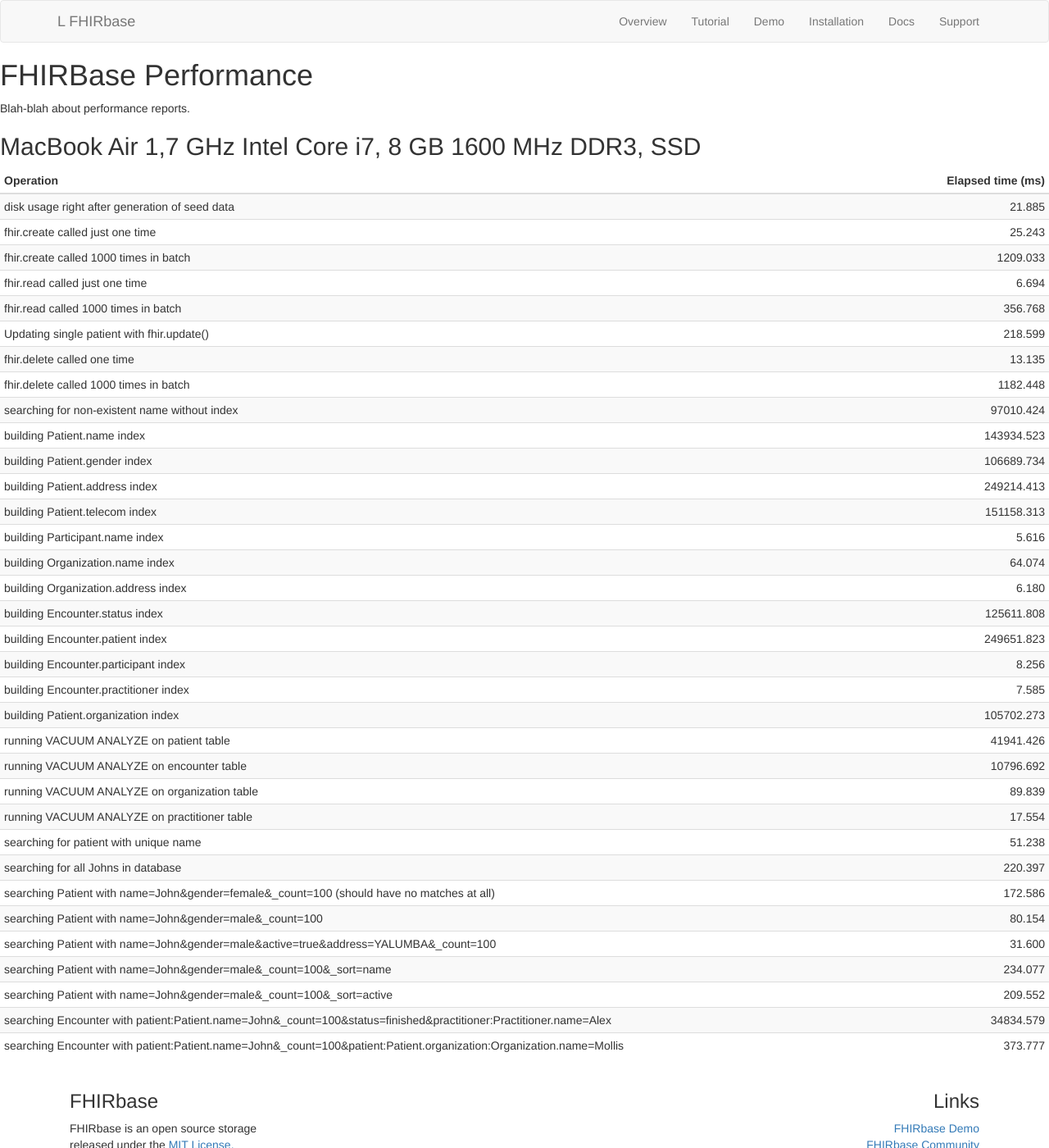
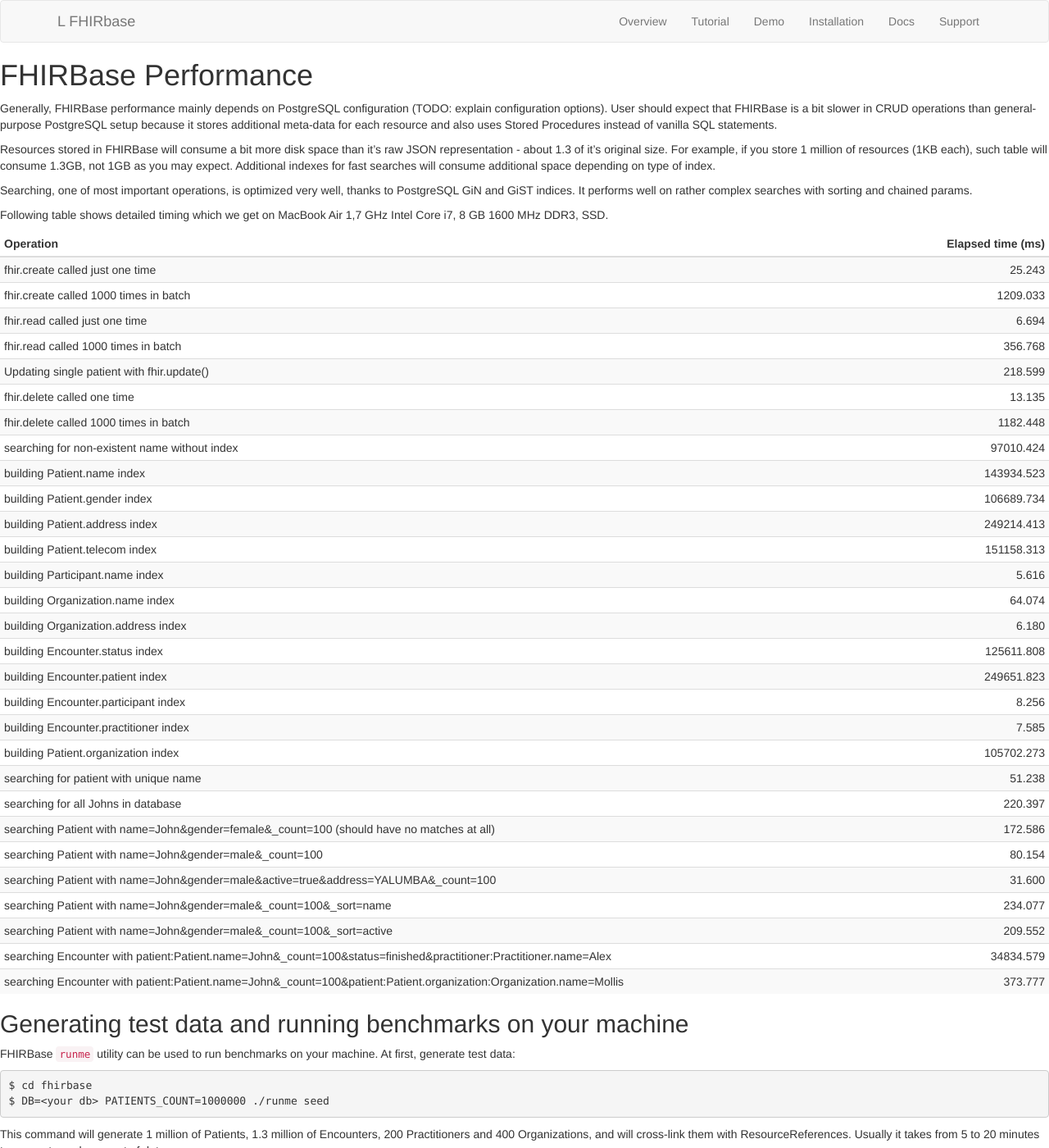
Before and after one commit to fhirbase/fhirbase.github.io, a Jekyll site: the page built from _docs/performance.md, in a window 1280 px wide and 1400 px high. Shown: the whole window at 82% size. Built offline with Jekyll 4.4.1, drawn with Linux system fonts in a browser that asks for light colours; nearby versions of some CDN libraries; library files that are not in the unit come from our copies; Markdown is read by kramdown in place of the engine named in the settings; comment, search, counter and statistics services are not loaded; some of the changed text lies outside the part shown.

Commit message:
performance section of documentation

```diff
--- a/_config.yml
+++ b/_config.yml
@@ -1,5 +1,5 @@
 name: FHIRbase
-markdown: kramdown
+markdown: pygments
 highlighter: rogue
 
 collections:
--- a/_docs/performance.md
+++ b/_docs/performance.md
@@ -7,13 +7,29 @@
 
 # FHIRBase Performance
 
-Blah-blah about performance reports.
+Generally, FHIRBase performance mainly depends on PostgreSQL
+configuration (TODO: explain configuration options). User should
+expect that FHIRBase is a bit slower in CRUD operations than
+general-purpose PostgreSQL setup because it stores additional
+meta-data for each resource and also uses Stored Procedures instead of
+vanilla SQL statements.
 
-## MacBook Air 1,7 GHz Intel Core i7, 8 GB 1600 MHz DDR3, SSD
+Resources stored in FHIRBase will consume a bit more disk space than
+it's raw JSON representation - about 1.3 of it's original size. For
+example, if you store 1 million of resources (1KB each), such table
+will consume 1.3GB, not 1GB as you may expect. Additional indexes for
+fast searches will consume additional space depending on type of
+index.
+
+Searching, one of most important operations, is optimized very well,
+thanks to PostgreSQL GiN and GiST indices. It performs well on rather
+complex searches with sorting and chained params.
+
+Following table shows detailed timing which we get on MacBook Air 1,7
+GHz Intel Core i7, 8 GB 1600 MHz DDR3, SSD.
 
 | Operation                                                                                                           | Elapsed time (ms) |
 |---------------------------------------------------------------------------------------------------------------------+------------------:|
-| disk usage right after generation of seed data                                                                      |            21.885 |
 | fhir.create called just one time                                                                                    |            25.243 |
 | fhir.create called 1000 times in batch                                                                              |          1209.033 |
 | fhir.read called just one time                                                                                      |             6.694 |
@@ -34,10 +50,6 @@
 | building Encounter.participant index                                                                                |             8.256 |
 | building Encounter.practitioner index                                                                               |             7.585 |
 | building Patient.organization index                                                                                 |        105702.273 |
-| running VACUUM ANALYZE on patient table                                                                             |         41941.426 |
-| running VACUUM ANALYZE on encounter table                                                                           |         10796.692 |
-| running VACUUM ANALYZE on organization table                                                                        |            89.839 |
-| running VACUUM ANALYZE on practitioner table                                                                        |            17.554 |
 | searching for patient with unique name                                                                              |            51.238 |
 | searching for all Johns in database                                                                                 |           220.397 |
 | searching Patient with name=John&gender=female&_count=100 (should have no matches at all)                           |           172.586 |
@@ -49,3 +61,26 @@
 | searching Encounter with patient:Patient.name=John&_count=100&patient:Patient.organization:Organization.name=Mollis |           373.777 |
 |---------------------------------------------------------------------------------------------------------------------|-------------------|
 {: .table .table-condensed .table-benchmark .table-striped }
+
+## Generating test data and running benchmarks on your machine
+
+FHIRBase `runme` utility can be used to run benchmarks on your
+machine. At first, generate test data:
+
+~~~bash
+$ cd fhirbase
+$ DB=<your db> PATIENTS_COUNT=1000000 ./runme seed
+~~~
+
+This command will generate 1 million of Patients, 1.3 million of
+Encounters, 200 Practitioners and 400 Organizations, and will
+cross-link them with ResourceReferences. Usually it takes from 5 to
+20 minutes to generate such amount of data.
+
+Now you can run benchmark suite:
+
+~~~bash
+$ DB=<your db> ./runme perf
+~~~
+
+This operation can take some time, be patient.
```
Also changed, not shown: 1 other file.
